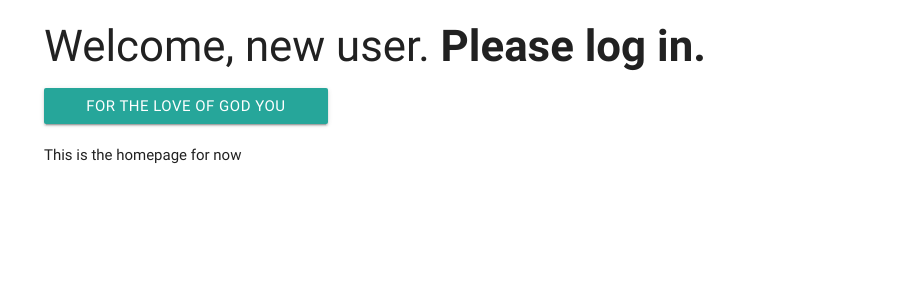
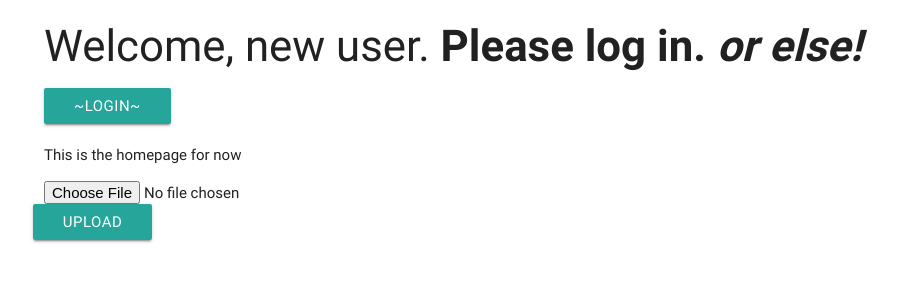
Before and after one commit to tempest-cain/CEG4981, a Django app: page / in a window 1280 px wide. Shown: the top 300 px of the page, without its empty margins (148-1046 px from the left). Run offline with Django 3.2, Linux system fonts and the light colour scheme.

Commit message:
Working towards file upload to check plates
also removed compiled files

```diff
--- a/webServer/parkingService/carCheck/templates/index.html
+++ b/webServer/parkingService/carCheck/templates/index.html
@@ -1,7 +1,23 @@
 {% load static %}
 <link rel="stylesheet" href="{%static 'materialize/css/materialize.min.css'%}">
 <script src="{%static 'materilize/js/materialize.min.js'%}"></script>
-
+<script>
+function submitPhoto(){
+  var item = document.getElementById('file').files[0];
+  // todo check file extension
+  var data = {file:item;
+  console.log(data);
+  $.ajax({
+      url: '% url 'upload' %',
+      type: 'POST',
+      processData: false,
+      contentType: false,
+      data:data
+  }).done(function (data) {
+    console.log(data);
+  });
+}
+</script>
 <div class="container">
   {% if user.is_authenticated %}
     <h3>Welcome <b>{{ user }}</b>.</h3>
@@ -18,15 +34,24 @@
     </div>
 {% else %}
     <h3>Welcome, new user. <b>Please log in.
-      <!-- <i>or else! </i> -->
+      <i>or else! </i>
     </b>
-      <!-- <img src="http://emojipedia-us.s3.amazonaws.com/cache/21/d4/21d48480587b92d8d37ac259f06c444c.png" height = "24" width = "24"> -->
     </h3>
 
     <div class="row">
       <div class=" col s4">
-      <a href="/login" class="waves-effect waves-light btn">FOR THE LOVE OF GOD YOU BETTER LOGIN</a>
+      <a href="/login" class="waves-effect waves-light btn">~LOGIN~</a>
     </div>
     </div>
 {% endif %}
 <p>This is the homepage for now</p>
+<div id="well">
+  <form method="post" enctype="multipart/form-data">
+ {% csrf_token %}
+   <input type="file" name="myfile" id="file">
+
+<div class="row">
+<button type="submit" class="btn">Upload</button>
+</div>
+</form>
+</div>
```
Also changed, not shown: webServer/parkingService/db.sqlite3, 13 other files.
